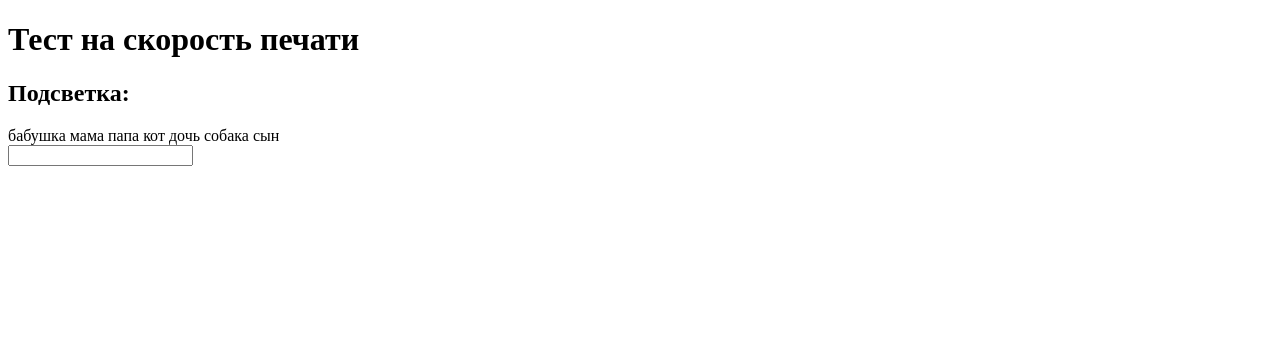
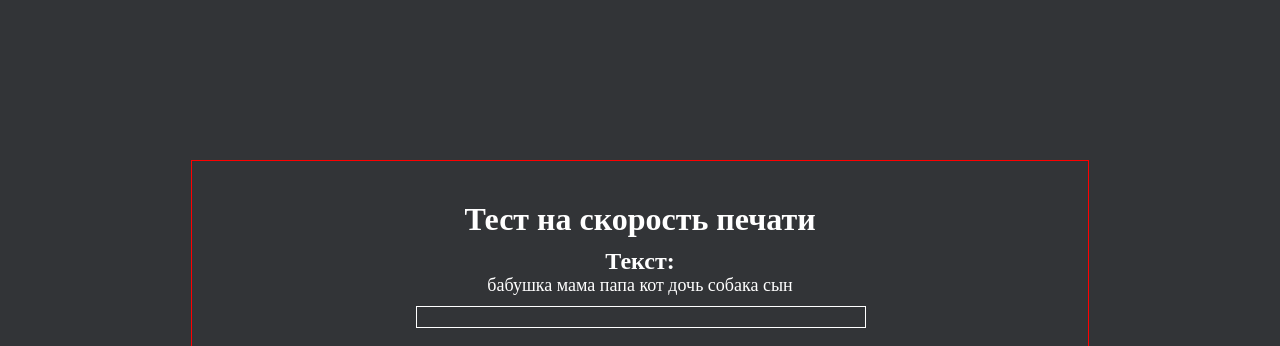
Before and after one commit to notPHPuser/testForPoizon, a React (Vite) app in the folder client/: page / in a window 1280 px wide. Shown: the top 346 px of the page. Built offline with nearby package versions, Linux system fonts and the light colour scheme.

Commit message:
надо доделаиь

```diff
--- a/client/src/components/TypingTest.jsx
+++ b/client/src/components/TypingTest.jsx
@@ -1,27 +1,25 @@
-import React, { useEffect } from 'react';
+import React, { useEffect, useState } from 'react';
 import { useSelector, useDispatch } from 'react-redux';
 import { setInput, incrementErrors, setWPM, setStartTime, reset } from '../store/typingSlice';
-import styled from 'styled-components';
+import s from './TypingTest.module.css';
 
-// Массив русских слов
 const russianWords = ['мама', 'папа', 'сын', 'дочь', 'бабушка', 'кот', 'собака'];
 
-// Выбираем 10 случайных слов из массива
 const randomWords = russianWords.sort(() => Math.random() - 0.5).slice(0, 10);
 
-// Объединяем слова в строку
 const TEXT = randomWords.join(' ');
 
 const TypingTest = () => {
   const dispatch = useDispatch();
   const { input, errors, wpm, startTime } = useSelector((state) => state.typing);
+  const [text, setText] = useState(TEXT);
 
   useEffect(() => {
     if (input.length === 0) {
       dispatch(reset());
     }
     if (startTime) {
-      const elapsedTime = (new Date() - startTime) / 1000; // Время в секундах
+      const elapsedTime = (new Date() - startTime) / 1000;
       const wordsTyped = input.split(' ').length;
       const wpmValue = Math.round((wordsTyped / elapsedTime) * 60);
       dispatch(setWPM(wpmValue));
@@ -36,42 +34,38 @@ const TypingTest = () => {
       dispatch(setStartTime(new Date()));
     }
 
-    // Проверка на ошибки
     if (value[value.length - 1] !== TEXT[input.length]) {
       dispatch(incrementErrors());
     }
   };
 
-  const Main = styled.div`
-    width: 100%;
-    // display: flex;
-    height: 100vh;
-    // flex-direction: colomn;
-    align-items: center;
-    text-align: center;
-  `;
+  const reload = () => {
+    setText(input);
+    dispatch(reset());
+  };
 
   return (
-    <div>
-      <h1>Тест на скорость печати</h1>
+    <div className={s.all}>
+      <h1 className={s.test}>Тест на скорость печати</h1>
       {/* <p style={{ color: 'grey' }}>{TEXT}</p> */}
 
-      <div>
-        <h2>Подсветка:</h2>
+      <div className={s.type}>
+        <h2>Текст:</h2>
         {TEXT.split('').map((char, index) => (
           <span
+            className={s.text}
             key={index}
             style={{
-              color: index < input.length ? (input[index] === char ? 'green' : 'red') : 'black',
+              color: index < input.length ? (input[index] === char ? 'green' : 'red') : 'white  ',
             }}
           >
             {char}
           </span>
         ))}
       </div>
-      <input type='text' value={input} onChange={handleInputChange} />
+      <input className={s.input} type='text' value={input} onChange={handleInputChange} />
       {input.length === TEXT.length && (
-        <div>
+        <div className={s.result}>
           <h2>Результаты:</h2>
           <p>Ошибки: {errors}</p>
           <p>Скорость печати (WPM): {wpm}</p>
--- /dev/null
+++ b/client/src/components/TypingTest.module.css
@@ -0,0 +1,48 @@
+.all {
+  width: 70%;
+  height: 50vh;
+  border: 1px solid red;
+  margin: 0 auto;
+  position: relative;
+  /* align-items: center; */
+  text-align: center;
+  display: flex;
+  flex-direction: column;
+  /* justify-content: center; */
+  top: 20vh;
+}
+
+.text {
+  font-size: large;
+}
+
+.input {
+  color: white;
+  width: 50%;
+  position: relative;
+  left: 25%;
+  top: 60px;
+  outline: none;
+  height: 20px;
+  background-color: inherit;
+  border: 1px solid white;
+}
+
+.type {
+  position: relative;
+  top: 50px;
+}
+
+.test {
+  position: relative;
+  top: 40px;
+}
+
+.result {
+  position: relative;
+  /* top: -50px; */
+  width: 100%;
+  height: 100vh;
+  background-color: red;
+  z-index: 1;
+}
--- a/client/src/index.css
+++ b/client/src/index.css
@@ -0,0 +1,10 @@
+body {
+  width: 100%;
+  background-color: rgb(50, 52, 55);
+}
+
+* {
+  padding: 0;
+  margin: 0;
+  color: white;
+}
```
